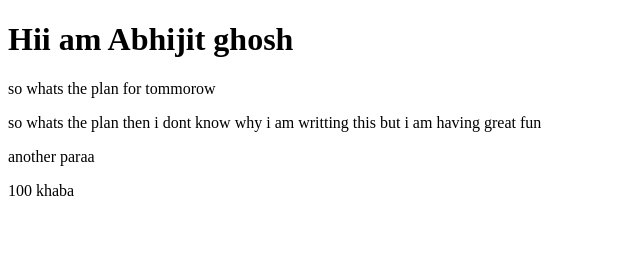
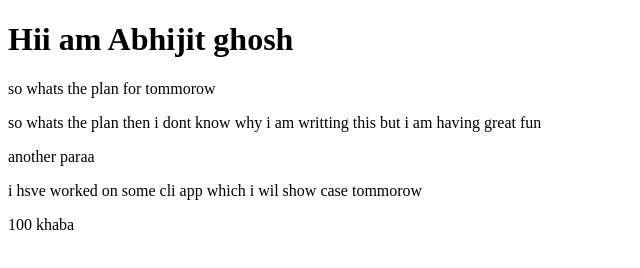
Before and after one commit to abhiavtar/abhijit-ghosh-porfolio-sie, a plain HTML site: page index.html in a window 1280 px wide. Shown: the whole page, without its empty margins (0-640 px from the left). Drawn offline with Linux system fonts and the light colour scheme.

Commit message:
project details added

```diff
--- a/index.html
+++ b/index.html
@@ -12,7 +12,7 @@
     <p>so whats the plan then i dont know why i am writting this but i am having great fun</p>
     <P>another paraa</P>
 
-
+     <p>i hsve worked on some cli app which i wil show case tommorow</p>
 
     <p> 100 khaba</p>
 </body>
```
